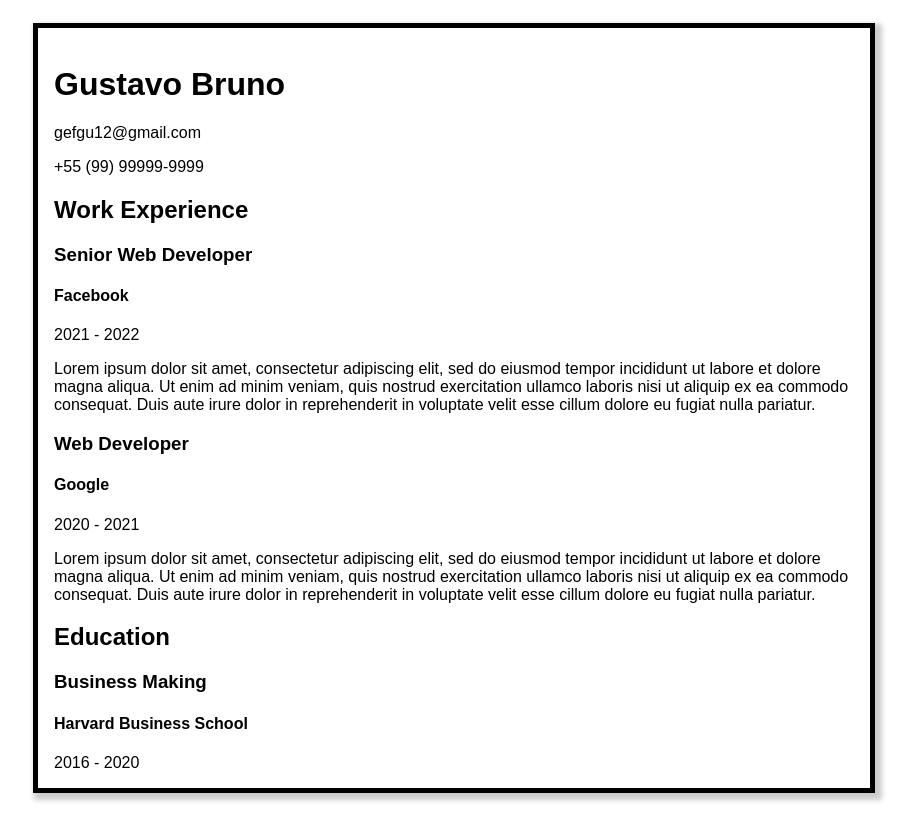
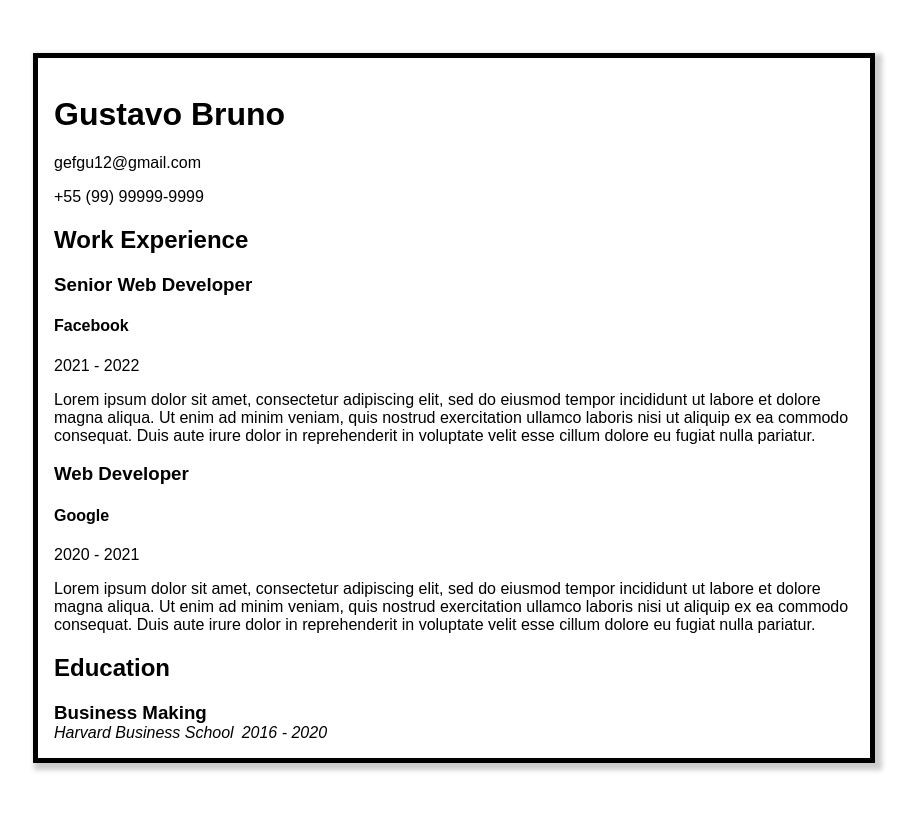
Before and after one commit to gefgu/cv-application, a React (Create React App) app: page / in a window 1280 px wide. Shown: the whole page, without its empty margins (186-1101 px from the left). Built offline with nearby package versions, Linux system fonts and the light colour scheme.

Commit message:
Add education styling

```diff
--- a/src/components/Education.js
+++ b/src/components/Education.js
@@ -1,4 +1,5 @@
 import React, { Component } from "react";
+import "../styles/education.css"
 
 class Education extends Component {
   render() {
@@ -13,9 +14,9 @@ class Education extends Component {
 
           return (
             <div>
-              <h3>{titleOfStudy}</h3>
-              <h4>{schoolName}</h4>
-              <span>
+              <h3 className="study-name">{titleOfStudy}</h3>
+              <h4 className="school-name">{schoolName}</h4>
+              <span className="date">
                 {startDate} - {endDate}
               </span>
             </div>
--- /dev/null
+++ b/src/styles/education.css
@@ -0,0 +1,16 @@
+.study-name {
+  margin-bottom: 0;
+}
+
+.school-name {
+  margin-top: 4px;
+  font-weight: lighter;
+  font-style: italic;
+  display: inline;
+  margin-right: 8px;
+}
+
+.date {
+  font-weight: lighter;
+  font-style: italic;
+}
```
